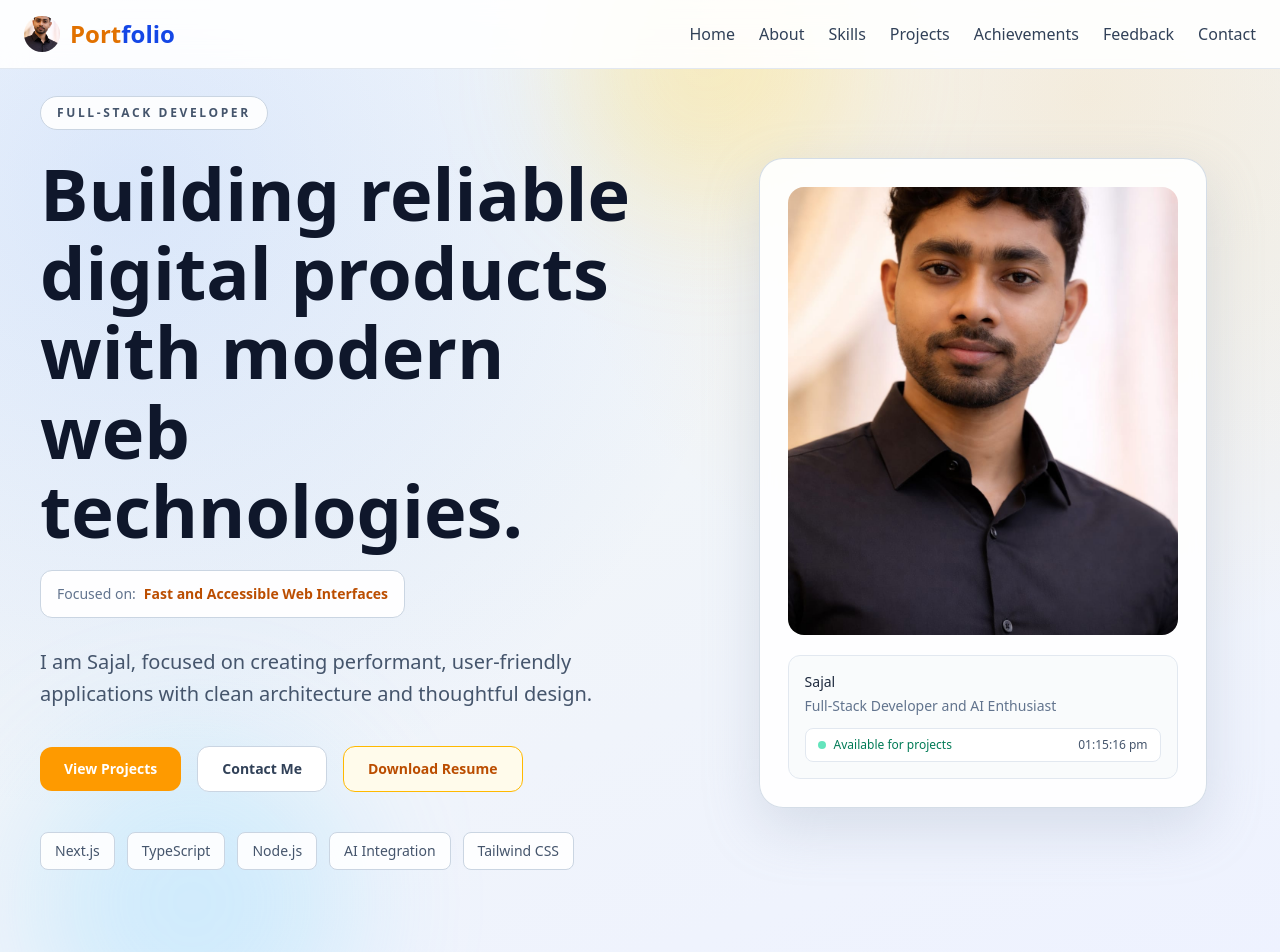
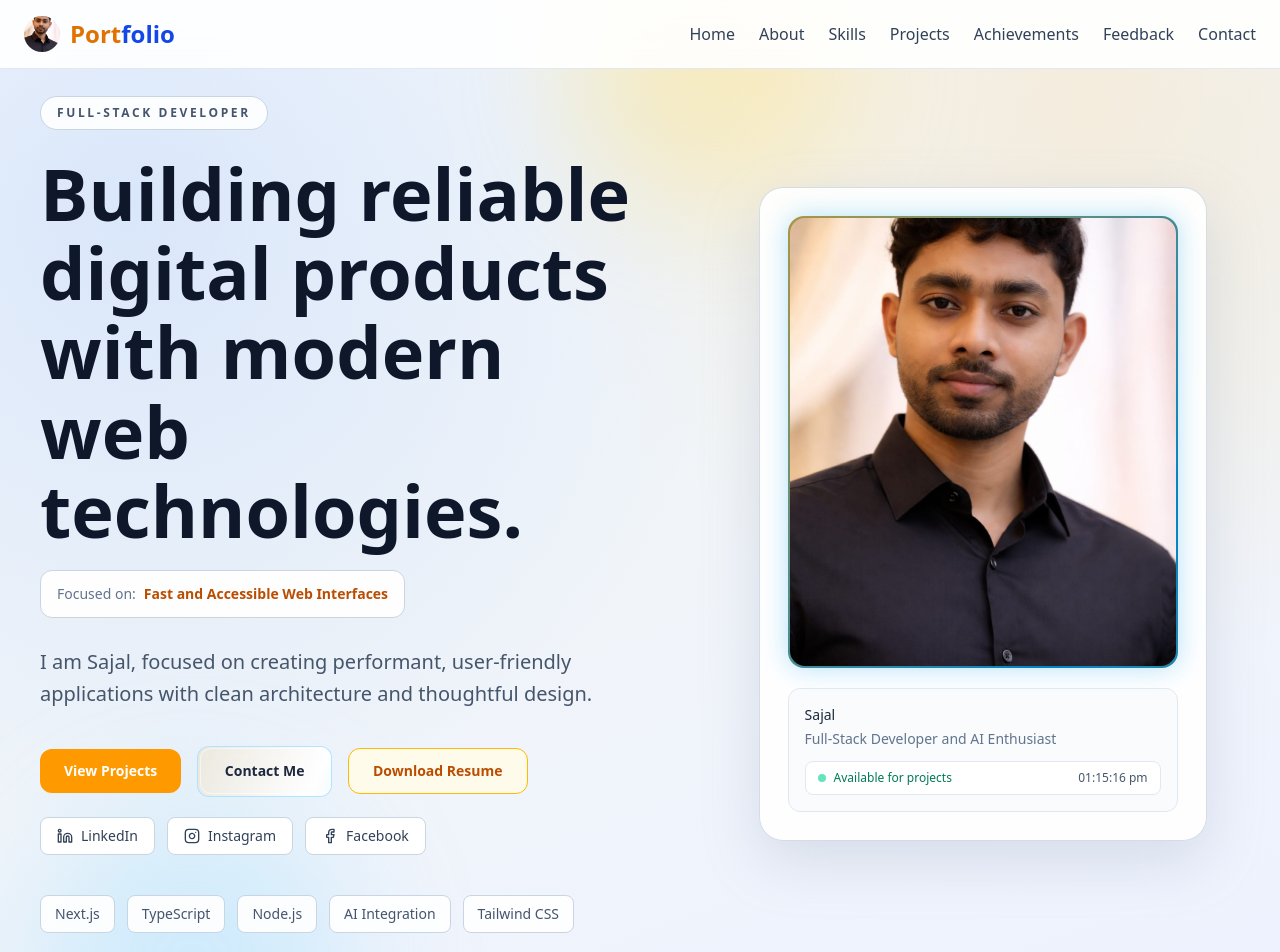
Before and after one commit to sajalpatra/portfolio2, a Next.js app: page / in a window 1280 px wide. Shown: the top 952 px of the page. Built offline with nearby package versions, Linux system fonts and the light colour scheme.

Commit message:
feat: Add social media links and enhance contact button animation in Hero component

```diff
--- a/componenets/Hero.tsx
+++ b/componenets/Hero.tsx
@@ -5,6 +5,7 @@ import {
   useScroll,
   useTransform,
 } from "framer-motion";
+import { Facebook, Instagram, Linkedin } from "lucide-react";
 import Image from "next/image";
 import Link from "next/link";
 import { useEffect, useRef, useState } from "react";
@@ -138,18 +139,79 @@ export default function Hero() {
               >
                 View Projects
               </Link>
+              <motion.div
+                className="relative overflow-hidden rounded-xl border border-sky-300/50 bg-white/10 p-[1.5px] backdrop-blur-sm"
+                animate={{
+                  boxShadow: [
+                    "0 0 0 rgba(14,165,233,0.0)",
+                    "0 0 22px rgba(14,165,233,0.33)",
+                    "0 0 0 rgba(14,165,233,0.0)",
+                  ],
+                }}
+                transition={{
+                  duration: 3.2,
+                  ease: "easeInOut",
+                  repeat: Infinity,
+                }}
+              >
+                <motion.span
+                  aria-hidden="true"
+                  className="pointer-events-none absolute inset-0 bg-[linear-gradient(115deg,rgba(245,158,11,0.12)_12%,rgba(255,255,255,0.92)_50%,rgba(14,165,233,0.18)_88%)] bg-[length:240%_100%]"
+                  animate={{ backgroundPosition: ["200% 50%", "-40% 50%"] }}
+                  transition={{
+                    duration: 2.2,
+                    ease: "linear",
+                    repeat: Infinity,
+                  }}
+                />
                 <Link
                   href="#contact"
-                className="rounded-xl border border-slate-300 bg-white px-6 py-3 text-sm font-semibold text-slate-700 transition hover:border-slate-400 hover:bg-slate-100"
+                  className="relative block rounded-[11px] border border-white/50 bg-white/5 px-6 py-3 text-sm font-semibold text-slate-800 transition hover:bg-white/20"
                 >
                   Contact Me
                 </Link>
+              </motion.div>
               <a
                 href="/resume.pdf"
                 download
                 className="rounded-xl border border-amber-400 bg-amber-50 px-6 py-3 text-sm font-semibold text-amber-700 transition hover:bg-amber-100"
               >
                 Download Resume
+              </a>
+            </motion.div>
+
+            <motion.div
+              initial={{ opacity: 0, y: 20 }}
+              animate={{ opacity: 1, y: 0 }}
+              transition={{ duration: 0.8, delay: 0.42 }}
+              className="mt-5 flex flex-wrap items-center gap-3"
+            >
+              <a
+                href="https://www.linkedin.com/in/sajal-patra-975007275/"
+                target="_blank"
+                rel="noreferrer"
+                className="inline-flex items-center gap-2 rounded-lg border border-slate-300 bg-white px-4 py-2 text-sm font-medium text-slate-700 transition hover:border-blue-300 hover:text-blue-600"
+              >
+                <Linkedin className="h-4 w-4" />
+                LinkedIn
+              </a>
+              <a
+                href="https://www.instagram.com/sajalpatra2005/"
+                target="_blank"
+                rel="noreferrer"
+                className="inline-flex items-center gap-2 rounded-lg border border-slate-300 bg-white px-4 py-2 text-sm font-medium text-slate-700 transition hover:border-pink-300 hover:text-pink-600"
+              >
+                <Instagram className="h-4 w-4" />
+                Instagram
+              </a>
+              <a
+                href="https://www.facebook.com/profile.php?id=61552904974369"
+                target="_blank"
+                rel="noreferrer"
+                className="inline-flex items-center gap-2 rounded-lg border border-slate-300 bg-white px-4 py-2 text-sm font-medium text-slate-700 transition hover:border-sky-300 hover:text-sky-600"
+              >
+                <Facebook className="h-4 w-4" />
+                Facebook
               </a>
             </motion.div>
 
@@ -184,14 +246,27 @@ export default function Hero() {
             className="mx-auto w-full max-w-[18rem] sm:max-w-md"
           >
             <div className="rounded-3xl border border-slate-300/80 bg-white/90 p-4 sm:p-7 shadow-[0_20px_55px_rgba(148,163,184,0.28)] backdrop-blur-sm">
+              <motion.div
+                className="rounded-2xl bg-[linear-gradient(130deg,#f59e0b,#0284c7,#f59e0b)] bg-[length:240%_240%] p-[2px]"
+                animate={{
+                  backgroundPosition: ["0% 50%", "100% 50%", "0% 50%"],
+                  boxShadow: [
+                    "0 0 0 rgba(245,158,11,0.0)",
+                    "0 0 26px rgba(14,165,233,0.32)",
+                    "0 0 0 rgba(245,158,11,0.0)",
+                  ],
+                }}
+                transition={{ duration: 6.8, ease: "linear", repeat: Infinity }}
+              >
                 <Image
                   src="/image/profile.jpeg"
                   alt="Sajal Profile"
                   width={420}
                   height={460}
-                className="h-64 w-full rounded-2xl object-cover sm:h-[24rem] md:h-[28rem]"
+                  className="h-64 w-full rounded-[0.95rem] object-cover sm:h-[24rem] md:h-[28rem]"
                   priority
                 />
+              </motion.div>
 
               <div className="mt-4 rounded-xl border border-slate-200 bg-slate-50/80 p-3 sm:mt-5 sm:p-4">
                 <p className="text-sm font-medium text-slate-800">Sajal</p>
```
Lines whose indentation alone changed are shown as unchanged.
